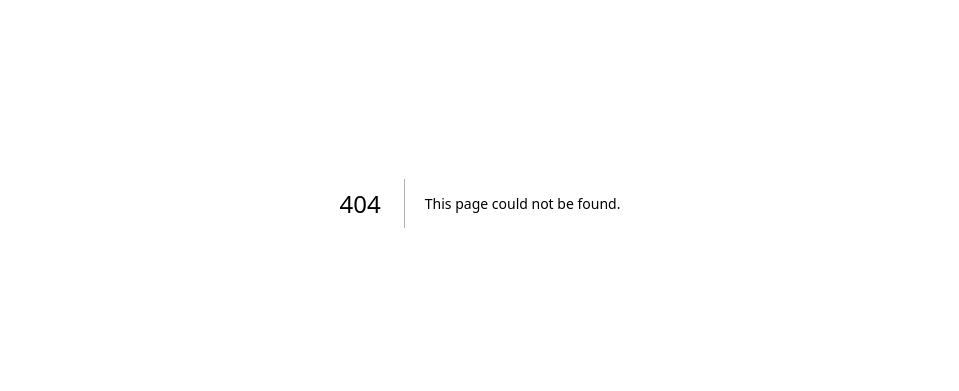
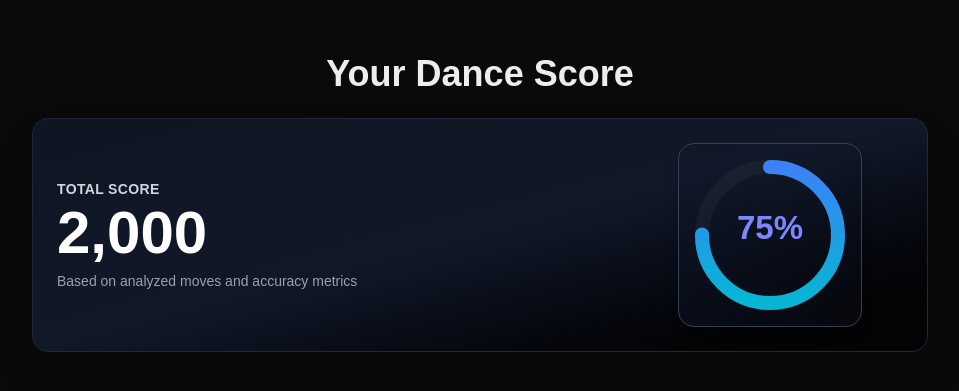
Before and after one commit to boydhamilton/mustdance, a Next.js app in the folder frontend/: page /score in a window 1280 px wide. Before the commit this address had no page. Shown: the part 197-588 px from the top of the page, without its empty margins (160-1119 px from the left). Built offline with nearby package versions, Linux system fonts and the light colour scheme.

Commit message:
frontend changes

```diff
--- a/frontend/app/dance/page.tsx
+++ b/frontend/app/dance/page.tsx
@@ -1,59 +1,69 @@
 "use client";
 
-import { useSearchParams } from "next/navigation";
+import { useSearchParams, useRouter } from "next/navigation";
 import { useRef, useState } from "react";
 import Webcam from "react-webcam";
 
-export default function WebcamRecorder() {
+export default function DancePage() {
   const webcamRef = useRef<Webcam>(null);
   const mediaRecorderRef = useRef<MediaRecorder | null>(null);
   const chunksRef = useRef<Blob[]>([]);
 
   const videoRef = useRef<HTMLVideoElement | null>(null);
 
-  const [downloadUrl, setDownloadUrl] = useState<string | null>(null);
   const [recording, setRecording] = useState(false);
+  const [status, setStatus] = useState<string | null>(null);
+  const [countdown, setCountdown] = useState<string>("Waiting for start...");
 
   const params = useSearchParams();
+  const router = useRouter();
+  const id = params.get("id") || "";
 
-  const id = params.get("id") || "";
+  const apiBase = (process.env.NEXT_PUBLIC_API_URL as string) || "http://localhost:5000";
+
+  const startCountdown = () => {
+    setRecording(true);
+    setCountdown("3")
+    setTimeout(() => setCountdown("2"), 1000);
+    setTimeout(() => setCountdown("1"), 2000);
+    setTimeout(() => { setCountdown(""); startRecording() }, 3000);
+  }
 
   // Start Recording
   const startRecording = () => {
-    const stream = webcamRef.current?.stream;
-    videoRef.current!.play();
-    if (!stream) return;
+    const stream = webcamRef.current?.stream as MediaStream | undefined;
+    videoRef.current?.play().catch(() => { });
+    if (!stream) {
+      setStatus("Camera not available");
+      return;
+    }
 
-    chunksRef.current = []; // reset chunks from last recording
+    chunksRef.current = [];
     const recorder = new MediaRecorder(stream);
-
     recorder.ondataavailable = (e) => {
       if (e.data.size > 0) chunksRef.current.push(e.data);
     };
 
     recorder.onstop = async () => {
       const blob = new Blob(chunksRef.current, { type: "video/webm" });
-
-      // Send to backend
       const formData = new FormData();
       formData.append("file", blob, "recording.webm");
 
       try {
-        const response = await fetch("http://localhost:8000/upload", {
-          method: "POST",
-          body: formData,
-        });
-
+        setStatus("Uploading...");
+        const response = await fetch(`${apiBase}/upload`, { method: "POST", body: formData });
         const data = await response.json();
         console.log("Backend response:", data);
+        router.push("/score?id=" + data.id)
       } catch (err) {
         console.error("Upload error:", err);
+        setStatus("Upload failed");
       }
     };
 
     recorder.start();
     mediaRecorderRef.current = recorder;
-    setRecording(true);
+    setStatus("Recording");
   };
 
   // Stop Recording
@@ -63,34 +73,37 @@ export default function WebcamRecorder() {
   };
 
   return (
-    <div className="flex flex-col items-center gap-4 mt-8">
-
-      {/* Hidden webcam */}
-      <Webcam
-        ref={webcamRef}
-        audio={false}
-        className="hidden"
-        videoConstraints={{ width: 640, height: 480 }}
-      />
-
+    <div className="min-h-screen bg-black text-white flex flex-col">
+      {/* Large flat video area */}
+      <div className="w-full max-w-5xl mx-auto h-[76vh] max-h-[980px] flex items-center justify-center overflow-hidden relative">
         <video
           ref={videoRef}
-        muted
           playsInline
-        className="bg-black max-w-3/4"
-        src={"http://localhost:5000/download/" + id}
+          className="w-full h-full object-contain"
+          src={`${apiBase}/download/${id}`}
           onEnded={stopRecording}
-      ></video>
+        />
+        <div className="absolute top-4 left-1/2 transform -translate-x-1/2 bg-black/50 text-white text-xl font-black px-3 py-1 rounded pointer-events-none">
+          {countdown}
+        </div>
+      </div>
 
-      {/* Buttons */}
-      {!recording && (
+      {/* Controls below the video */}
+      <div className="w-full p-4 flex flex-col items-center gap-3 bg-transparent">
+        <div className="flex items-center gap-3">
+          {!recording ? (
             <button
-          onClick={startRecording}
-          className="px-4 py-2 bg-green-600 text-white rounded"
+              onClick={startCountdown}
+              className="px-4 py-2 bg-green-600 hover:bg-green-500 text-white rounded-md"
             >
               Start Recording
             </button>
-      )}
+          ) : <></>}
+        </div>
+      </div>
+
+      {/* Hidden webcam used for recording (higher resolution) */}
+      <Webcam ref={webcamRef} audio={false} className="hidden" videoConstraints={{ width: 1280, height: 720 }} />
     </div>
   );
 }
--- /dev/null
+++ b/frontend/app/score/page.tsx
@@ -0,0 +1,63 @@
+const score = {
+	total_score: 2000,
+	percent_score: 75,
+}
+
+function ProgressRing({ percent, size = 140, stroke = 12 }: { percent: number; size?: number; stroke?: number }) {
+	const radius = (size - stroke) / 2
+	const circumference = 2 * Math.PI * radius
+	const offset = circumference * (1 - Math.max(0, Math.min(100, percent)) / 100)
+
+	return (
+		<svg className="mx-auto block" width={size} height={size} viewBox={`0 0 ${size} ${size}`} aria-hidden="true">
+			<defs>
+				<linearGradient id="ringGrad" x1="0%" x2="100%">
+					<stop offset="0%" stopColor="#06b6d4" />
+					<stop offset="100%" stopColor="#3b82f6" />
+				</linearGradient>
+			</defs>
+			<g transform={`translate(${size / 2}, ${size / 2})`}>
+				<circle r={radius} fill="transparent" stroke="rgba(255,255,255,0.04)" strokeWidth={stroke} />
+				<circle
+					r={radius}
+					fill="transparent"
+					stroke="url(#ringGrad)"
+					strokeWidth={stroke}
+					strokeLinecap="round"
+					strokeDasharray={`${circumference} ${circumference}`}
+					strokeDashoffset={offset}
+					transform="rotate(-90)"
+				/>
+				<text x="0" y="4" textAnchor="middle" fontSize={size * 0.22} fontWeight={700} fill="currentColor">
+					{Math.round(percent)}%
+				</text>
+			</g>
+		</svg>
+	)
+}
+
+export default function ScorePage() {
+	return (
+		<div className="min-h-screen flex flex-col items-center justify-center p-6">
+			<h1 className="text-3xl sm:text-4xl font-extrabold mb-6">Your Dance Score</h1>
+
+			<div className="w-full max-w-4xl bg-gradient-to-br from-gray-900/80 via-gray-900 to-black/60 border border-gray-800 rounded-2xl p-6 grid gap-6 grid-cols-1 md:grid-cols-3 items-center shadow-2xl hover:scale-[1.01] transition-transform">
+				<div className="md:col-span-2">
+					<div className="flex flex-col sm:flex-row sm:items-center sm:justify-between gap-4">
+						<div>
+							<h2 className="text-sm font-semibold text-gray-300 uppercase tracking-wide">Total Score</h2>
+							<p className="text-5xl sm:text-6xl font-extrabold text-white mt-1">{score.total_score.toLocaleString()}</p>
+							<p className="mt-2 text-sm text-gray-400">Based on analyzed moves and accuracy metrics</p>
+						</div>
+					</div>
+				</div>
+
+				<div className="flex items-center justify-center">
+					<div className="rounded-2xl p-4 bg-gradient-to-tr from-slate-900/40 to-slate-900/10 border border-gray-700 flex items-center justify-center shadow-lg text-indigo-400">
+						<ProgressRing percent={score.percent_score} size={150} stroke={14} />
+					</div>
+				</div>
+			</div>
+		</div>
+	)
+}
--- a/frontend/app/setup/page.tsx
+++ b/frontend/app/setup/page.tsx
@@ -1,5 +1,5 @@
 "use client"
-import { useSearchParams } from "next/navigation";
+import { useSearchParams, useRouter } from "next/navigation";
 import React, { useEffect, useRef, useState } from "react";
 import { PiPerson } from "react-icons/pi";
 
@@ -7,6 +7,8 @@ export default function Setup() {
 	const videoRef = useRef<HTMLVideoElement | null>(null);
 	const [danceReady, setDanceReady] = useState(false);
 	const [count, setCount] = useState(0);
+
+	const router = useRouter();
 
 	const params = useSearchParams();
 	const id = params.get("id") || "";
@@ -73,6 +75,7 @@ export default function Setup() {
 						disabled={!danceReady}
 						aria-disabled={!danceReady}
 						className="px-4 py-2 bg-indigo-600 hover:bg-indigo-500 disabled:opacity-50 disabled:cursor-not-allowed text-white rounded-md"
+						onClick={() => danceReady ? router.push(`/dance?id=${id}`) : undefined}
 					>
 						{danceReady ? "Dance!" : "Loading..."}
 					</button>
```
Lines whose indentation alone changed are shown as unchanged.
